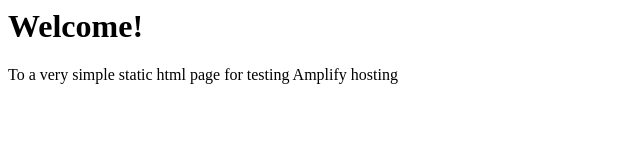
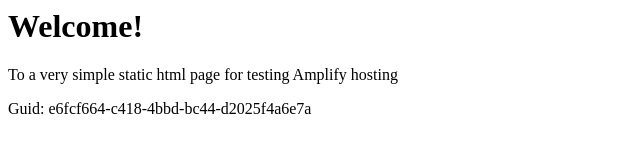
Before and after one commit to aws-aemilia-nrt/Github-PR-Commit-Integration-Test-DoNotTouch-v1-prod-ap-northeast-1, a website: page src/index.html in a window 1280 px wide. Shown: the whole page, without its empty margins (0-640 px from the left). Drawn offline with Linux system fonts and the light colour scheme.

Commit message:
commit from integ tests

```diff
--- a/src/index.html
+++ b/src/index.html
@@ -1,3 +1,5 @@
+
+
 <html lang="en">
 
 <head>
@@ -10,6 +12,6 @@
 <body>
     <h1>Welcome!</h1>
     <p>To a very simple static html page for testing Amplify hosting</p>
-</body>
+    <p>Guid: e6fcf664-c418-4bbd-bc44-d2025f4a6e7a</p></body>
 
 </html>
```
